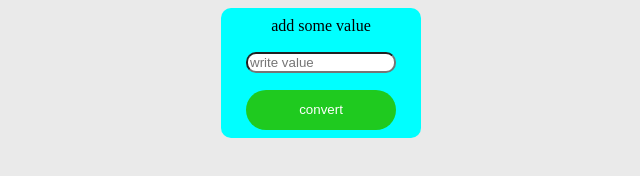
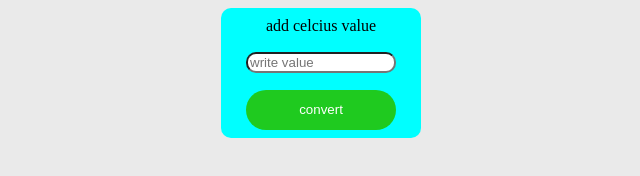
Before and after one commit to Mohirjon-Alimov/celsius, a plain HTML site: page index.html in a window 1280 px wide. Shown: the full height of the page, 309-949 px from the left. Drawn offline with Linux system fonts and the light colour scheme.

Commit message:
edit text

```diff
--- a/index.html
+++ b/index.html
@@ -14,7 +14,7 @@
 
     <form>
 
-      <label for="add-value">add some value</label>
+      <label for="add-value">add celcius value</label>
       <input type="number" id="add-value" placeholder="write value">
 
 
```
